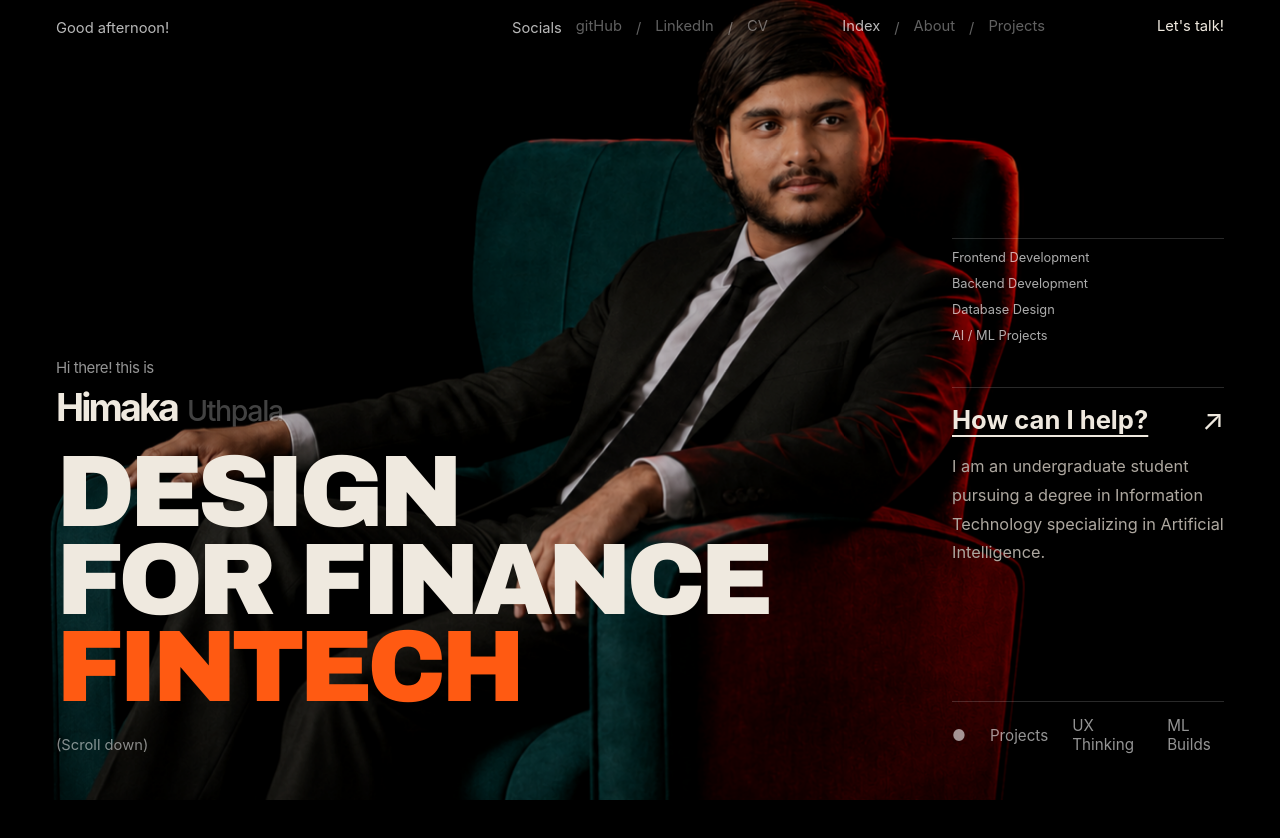
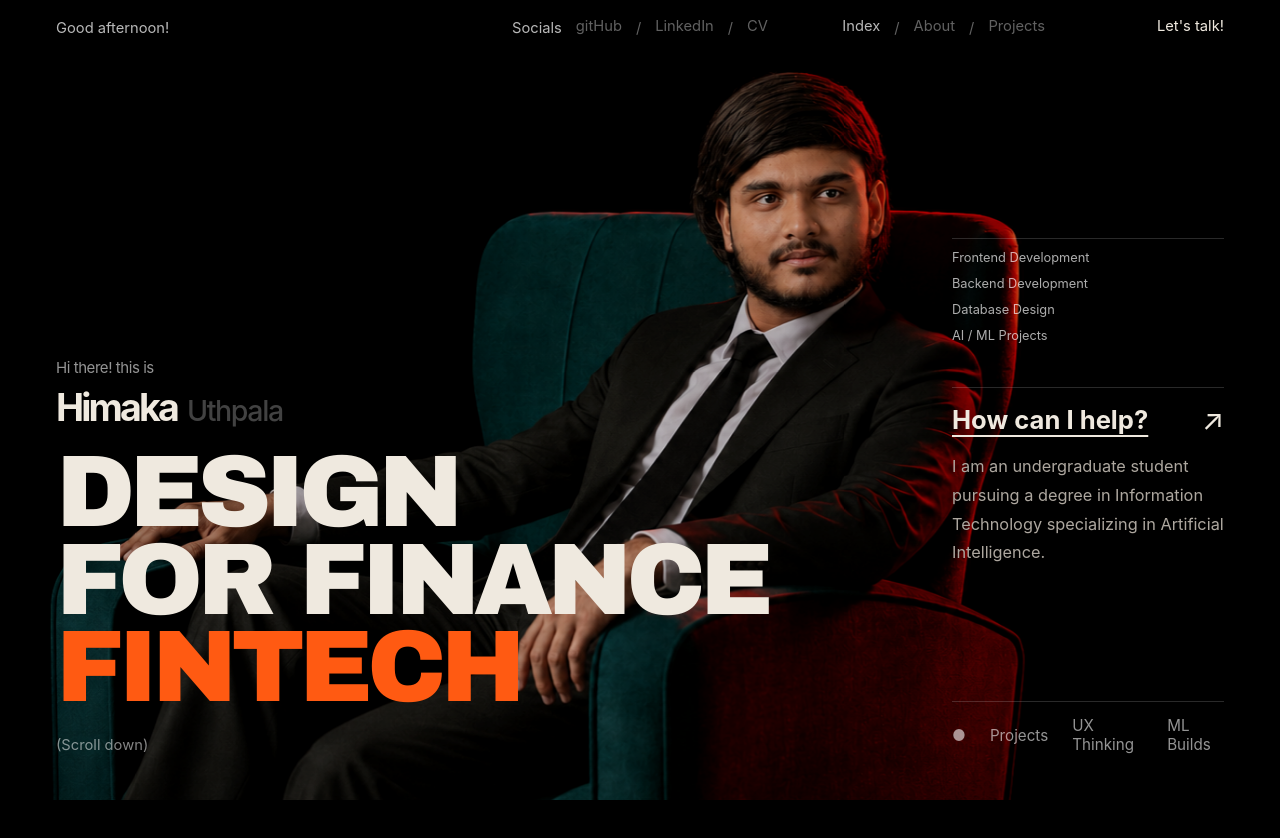
Before and after one commit to Himaka12/New-Portfolio, a React (Vite) app in the folder himaka-portfolio/: page / in a window 1280 px wide. Shown: the top 838 px of the page. Built offline with nearby package versions, Linux system fonts and the light colour scheme.

Commit message:
fixed bg crop

```diff
--- a/himaka-portfolio/src/sections/Hero.jsx
+++ b/himaka-portfolio/src/sections/Hero.jsx
@@ -117,7 +117,7 @@ function Hero() {
         scale: 1,
         y: 0,
         opacity: 1,
-        transformOrigin: '75% 100%',
+        transformOrigin: '75% 65%',
       })
 
       gsap.set(overlay, {
--- a/himaka-portfolio/src/styles/global.css
+++ b/himaka-portfolio/src/styles/global.css
@@ -357,7 +357,7 @@ button {
   opacity: 1;
   background-image: url('/images/My-Portfolio.png');
   background-repeat: no-repeat;
-  background-position: 75% 100%;
+  background-position: 75% 220%;
   background-size: auto 94%;
   pointer-events: none;
   transform: scale(1);
```
